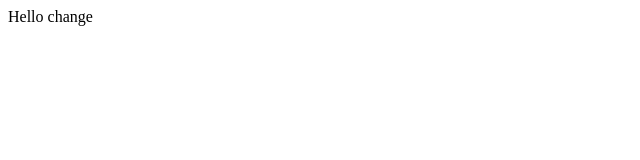
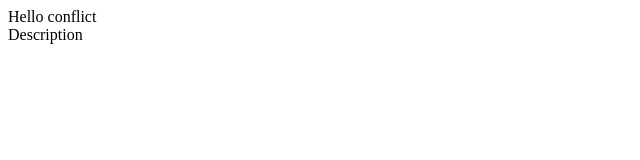
Before and after one commit to cvaughn04/demo, a plain HTML site: page index.html in a window 1280 px wide. Shown: the full height of the page, 0-640 px from the left. Drawn offline with Linux system fonts and the light colour scheme.

Commit message:
made changes

```diff
--- a/index.html
+++ b/index.html
@@ -6,7 +6,9 @@
     <title>Document</title>
 </head>
 <body>
-    <div>Hello change</div>
+    <div>Hello conflict</div>
+    <div>Description</div>
+
 
 </body>
 </html>
```
